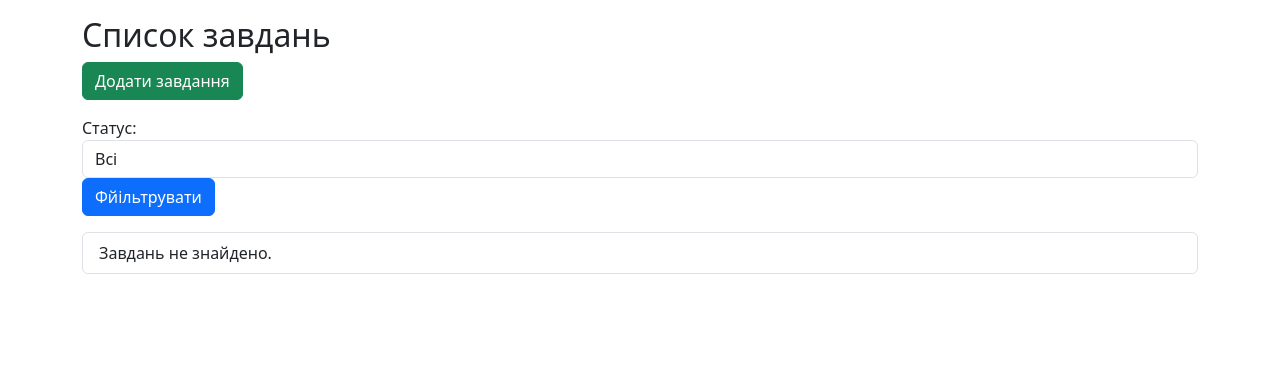
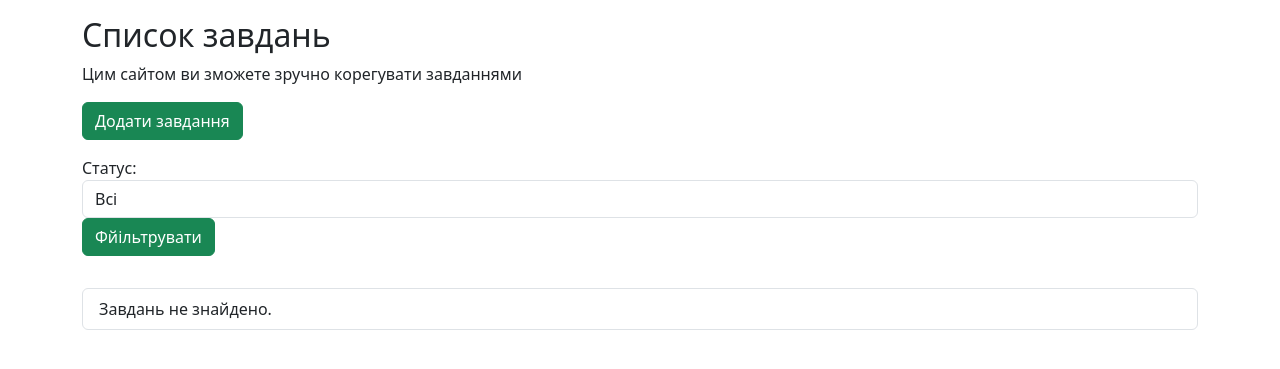
Before and after one commit to ihorkozlov2011/Treking_manager, a Django app: page / in a window 1280 px wide. Shown: the part 56-425 px from the top of the page. Run offline with Django 5.2, Linux system fonts and the light colour scheme; data that the repository does not hold is empty.

Commit message:
Ваше описание измененивщй

```diff
--- a/tracking/templates/tasks/task_list.html
+++ b/tracking/templates/tasks/task_list.html
@@ -3,6 +3,7 @@
 {% block content %}
 <div class="container mt-3">
     <h2>Список завдань</h2>
+    <p>Цим сайтом ви зможете зручно корегувати завданнями</p>
     <a href="{% url 'tasks:task-create'%}" class="btn btn-success mb-3">Додати завдання</a>
 
     <br>
@@ -10,7 +11,7 @@
     <form method="get" class="form-inline mb-3">
         {{ form.status.label_tag }}
         {{ form.status }}
-        <button type="submit" class="btn btn-primary ml-2">Фйільтрувати</button>
+        <button type="submit" class="btn btn-success mb-3">Фйільтрувати</button>
     </form>
 
     <ul class="list-group">
```
